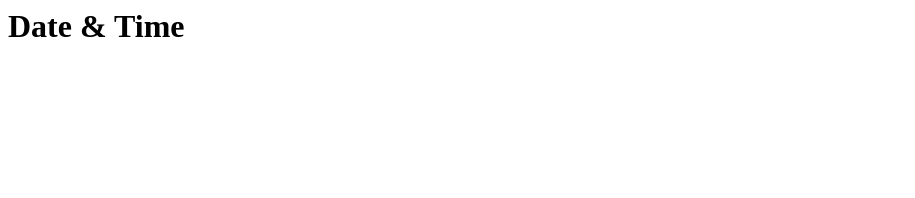
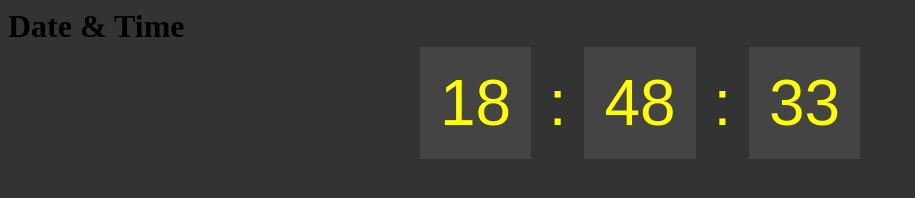
Before and after one commit to garciavalter/Modern-JavaScript-Course, a plain HTML site: page chapter_11/index.htm in a window 1280 px wide. Shown: the whole page, without its empty margins (0-915 px from the left). Drawn offline with Linux system fonts and the light colour scheme.

Commit message:
Lesson 84 done

```diff
--- a/chapter_11/index.htm
+++ b/chapter_11/index.htm
@@ -4,10 +4,28 @@
     <meta name="viewport" content="width=device-width, initial-scale=1.0">
     <meta http-equiv="X-UA-Compatible" content="ie=edge">
     <title>Document</title>
+    <style>
+        body {
+            background: #333;
+        }
+        .clock {
+            font-size: 4em;
+            text-align: center;
+            margin: 200px, center;
+            color: yellow;
+            font-family: arial;
+        }
+        .clock span{
+            padding: 20px;
+            background: #444;
+        }
+    </style>
 </head>
 <body>
     <h1>Date & Time</h1>
 
+    <div class="clock"></div>
+
     <script src="sandbox.js"></script>
 </body>
 </html>
--- a/chapter_11/sandbox.js
+++ b/chapter_11/sandbox.js
@@ -46,3 +46,28 @@ console.log(`this class was recorded ${days} ago`);
 
 const timestamp = 1675938474990;
 console.log(new Date(timestamp));
+
+// digital clock
+
+const clock = document.querySelector('.clock');
+
+const tick = () => {
+
+  const now = new Date();
+
+  const h = now.getHours();
+  const m = now.getMinutes();
+  const s = now.getSeconds();
+
+  const html = `
+  <span>${h}</span> :
+  <span>${m}</span> :
+  <span>${s}</span>
+  `;
+
+  clock.innerHTML = html;
+
+
+};
+
+setInterval(tick, 1000);
```
